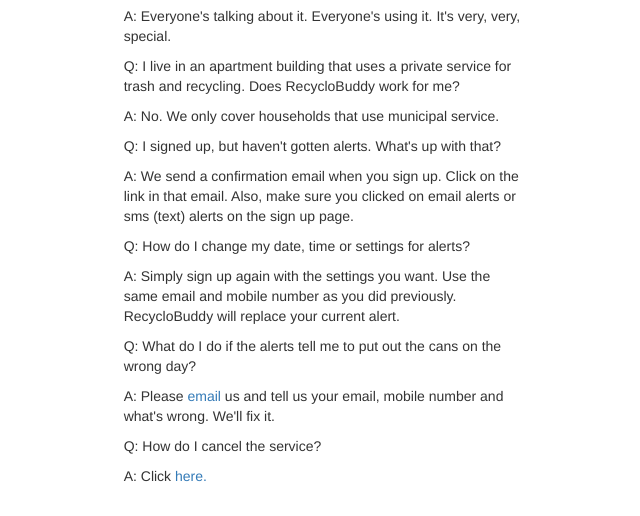
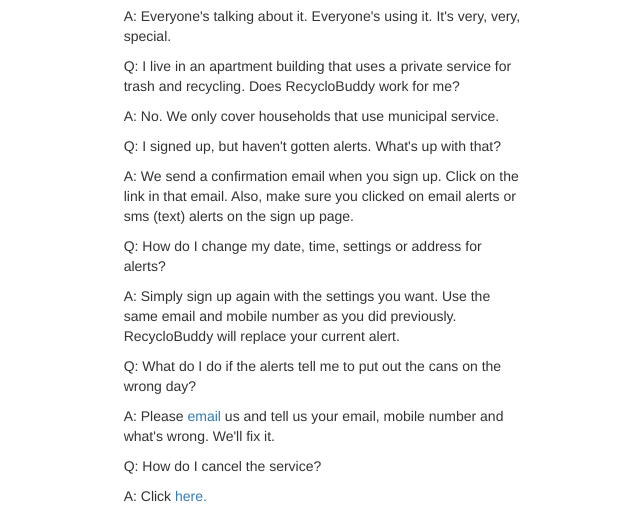
Before and after one commit to hhummel/recyclobuddy, a Django app: template app/templates/app/faq.html in a window 1280 px wide. Shown: the part 881-1397 px from the top of the page, without its empty margins (318-958 px from the left). Run offline with Django 3.2, Linux system fonts and the light colour scheme; the template is opened without the code that fills it, so the values that code supplies are empty; some libraries are stand-ins or nearby versions.

Commit message:
Add how to change address

```diff
--- a/app/templates/app/faq.html
+++ b/app/templates/app/faq.html
@@ -23,7 +23,7 @@
 <p>A:  No.  We only cover households that use municipal service.</p>
 <p>Q:  I signed up, but haven't gotten alerts.  What's up with that?</p>
 <p>A:  We send a confirmation email when you sign up.  Click on the link in that email.  Also, make sure you clicked on email alerts or sms (text) alerts on the sign up page.</p>
-<p>Q:  How do I change my date, time or settings for alerts?</p>
+<p>Q:  How do I change my date, time, settings or address for alerts?</p>
 <p>A:  Simply sign up again with the settings you want.  Use the same email and mobile number as you did previously.  RecycloBuddy will replace your current alert.</p>
 <p>Q:  What do I do if the alerts tell me to put out the cans on the wrong day?</p>
 <p>A:  Please <a href="mailto:recyclobuddy@recyclobuddy.com?Subject=Service%20Problem" target="_top">email</a> us and tell us your email, mobile number and what's wrong.  We'll fix it.</p>
```
